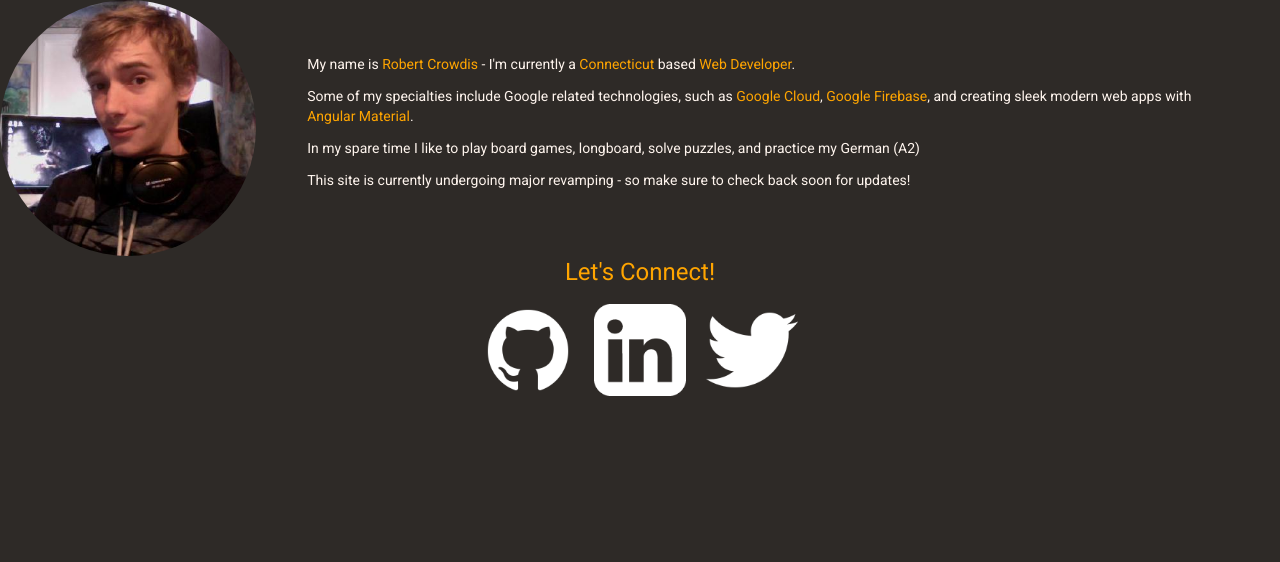
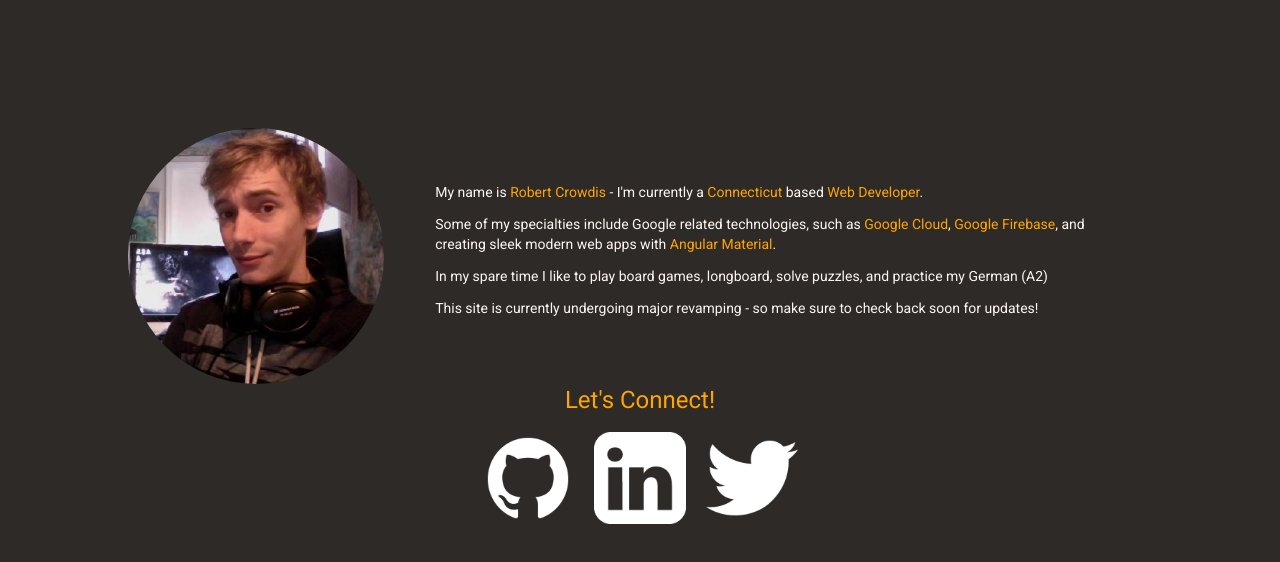
Before and after one commit to tessacrowdis/robertcrowdis-angular, an Angular app: page / in a window 1280 px wide. Shown: the top 562 px of the page. Built offline with nearby package versions, Linux system fonts and the light colour scheme.

Commit message:
fix(styling): add new wrapper for parent html component
This styling will be used when adding new header and footer elements, along with multiple pages (bio, projects, about, blog, ect)

```diff
--- a/src/app/app.component.html
+++ b/src/app/app.component.html
@@ -1,4 +1,5 @@
 <!-- Picture & Bio -->
+<div id="parent-container">
   <div id="bio">
     <img src="/assets/picture.jpg">
     <section>
@@ -28,3 +29,4 @@
   </div>
 
   <router-outlet></router-outlet>
+</div>
--- a/src/app/app.component.scss
+++ b/src/app/app.component.scss
@@ -1,3 +1,7 @@
+#parent-container {
+  padding: 10vw;
+}
+
 #bio {
   display: flex;
   flex-direction: row;
--- a/src/app/app.component.ts
+++ b/src/app/app.component.ts
@@ -1,8 +1,29 @@
-import { Component } from '@angular/core';
+import { Component, OnDestroy, OnInit } from '@angular/core';
+import { LayoutService } from './core/services/layout.service';
+import { Subscription } from 'rxjs';
 
 @Component({
   selector: 'app-root',
   templateUrl: './app.component.html',
   styleUrls: ['./app.component.scss']
 })
-export class AppComponent {}
+export class AppComponent implements OnInit, OnDestroy {
+
+  private _layoutSubscription$: Subscription;
+  public layoutStyle: string;
+
+  /**
+   * @param _ls Handles the layout of the application between either Material Design and the original website design.
+   */
+  constructor(private _ls: LayoutService) {}
+
+  ngOnInit() {
+    this._layoutSubscription$ = this._ls.layout.subscribe((layout: string) => {
+      this.layoutStyle = layout;
+    });
+  }
+
+  ngOnDestroy() {
+    if (this._layoutSubscription$) { this._layoutSubscription$.unsubscribe(); }
+  }
+}
```
Lines whose indentation alone changed are shown as unchanged.
